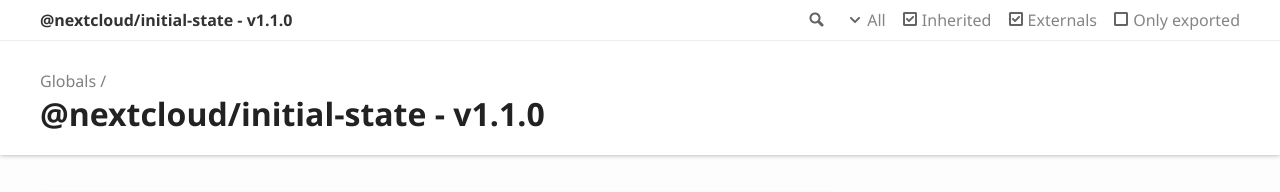
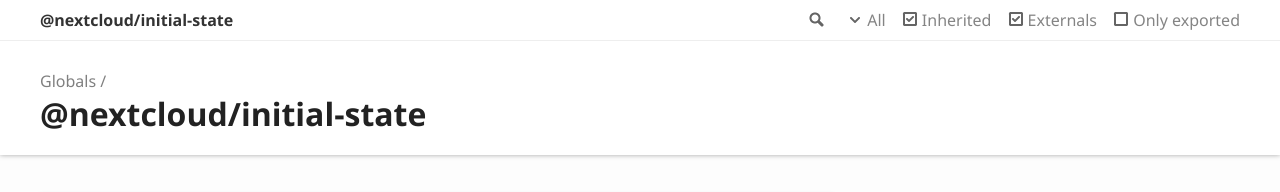
Before and after one commit to nextcloud-libraries/nextcloud-initial-state, a plain HTML site: page index.html in a window 1280 px wide. Shown: the top 192 px of the page. Drawn offline with Linux system fonts and the light colour scheme.

Commit message:
Deploy nextcloud/nextcloud-initial-state to github.com/nextcloud/nextcloud-initial-state.git:gh-pages

```diff
--- a/index.html
+++ b/index.html
@@ -3,7 +3,7 @@
 <head>
 	<meta charset="utf-8">
 	<meta http-equiv="X-UA-Compatible" content="IE=edge">
-	<title>@nextcloud/initial-state - v1.1.0</title>
+	<title>@nextcloud/initial-state</title>
 	<meta name="description" content="">
 	<meta name="viewport" content="width=device-width, initial-scale=1">
 	<link rel="stylesheet" href="assets/css/main.css">
@@ -22,7 +22,7 @@
 						<li class="state loading">Preparing search index...</li>
 						<li class="state failure">The search index is not available</li>
 					</ul>
-					<a href="index.html" class="title">@nextcloud/initial-state - v1.1.0</a>
+					<a href="index.html" class="title">@nextcloud/initial-state</a>
 				</div>
 				<div class="table-cell" id="tsd-widgets">
 					<div id="tsd-filter">
@@ -56,7 +56,7 @@
 					<a href="globals.html">Globals</a>
 				</li>
 			</ul>
-			<h1> @nextcloud/initial-state - v1.1.0</h1>
+			<h1>@nextcloud/initial-state</h1>
 		</div>
 	</div>
 </header>
```
Also changed, not shown: globals.html (+4 -4 lines).
